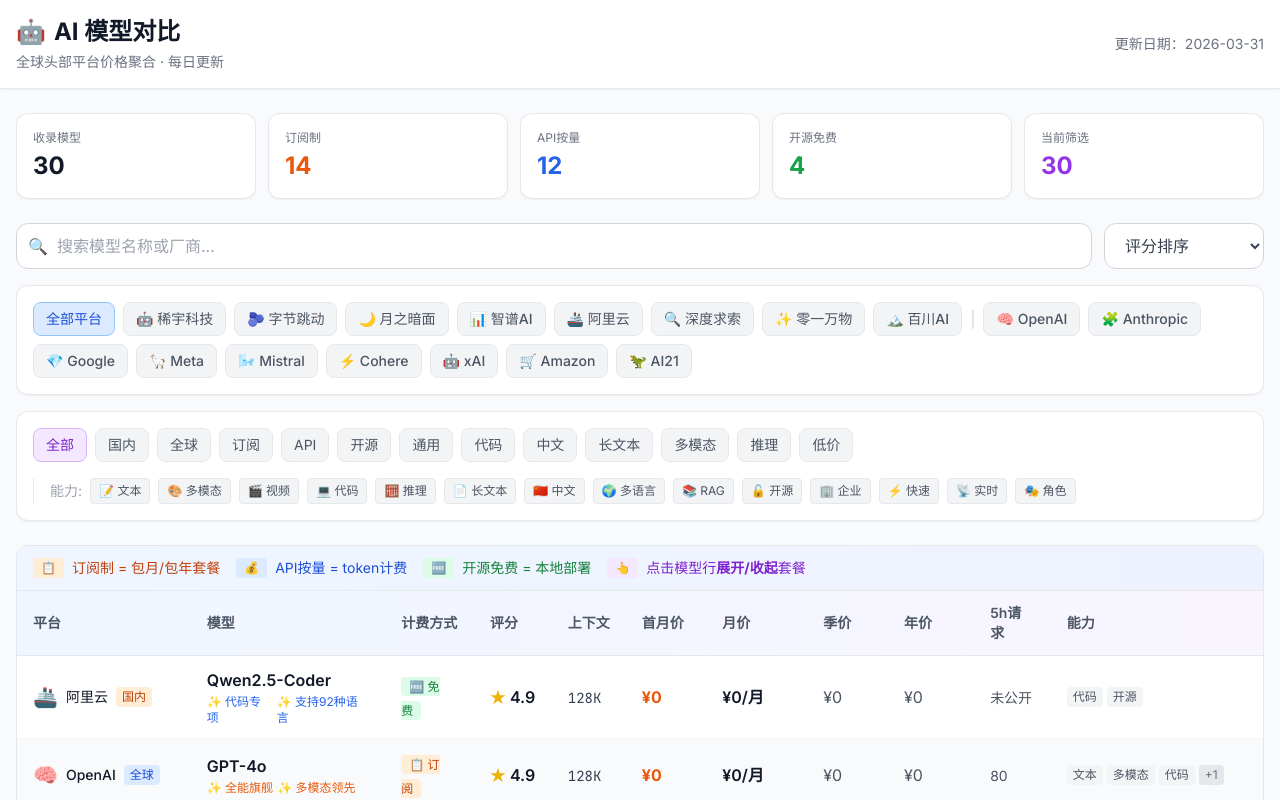
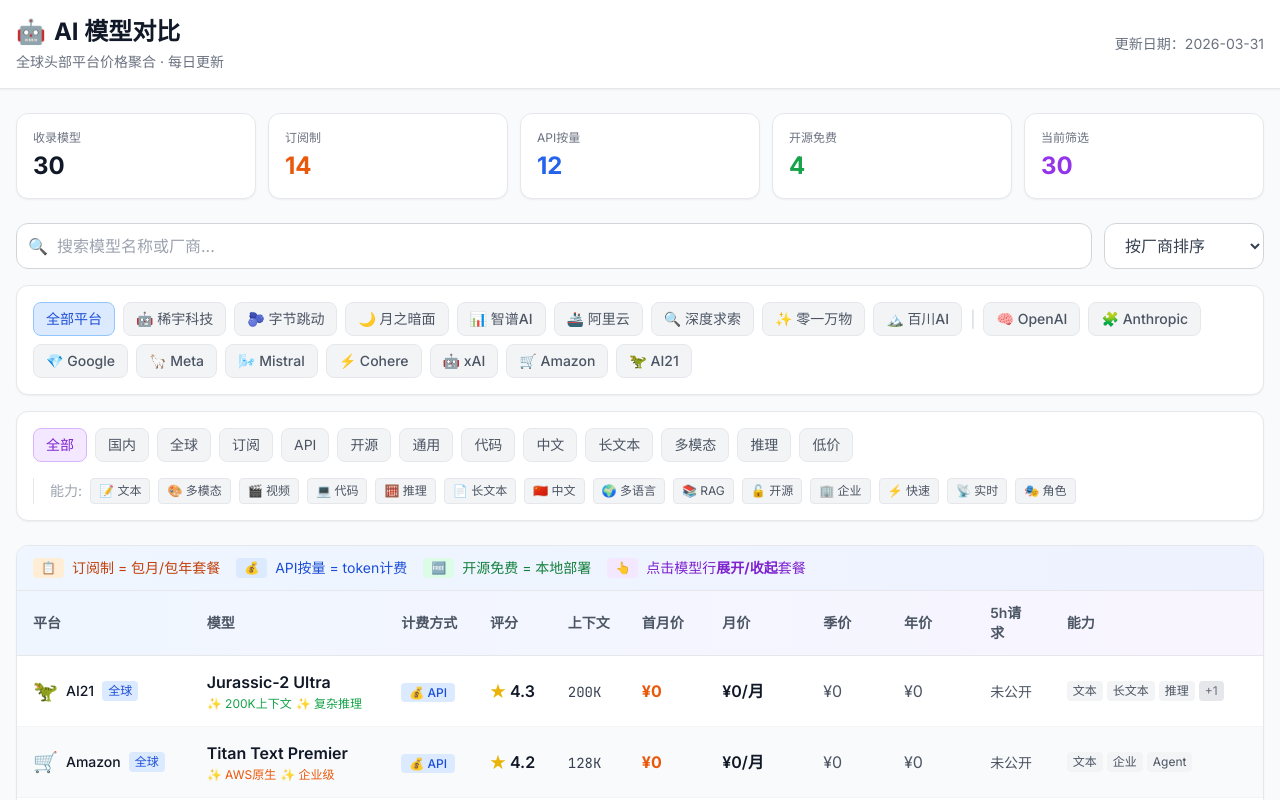
Before and after one commit to Answer-version/ai-model-compare, a React (Vite) app: page / in a window 1280 px wide. Shown: the top 800 px of the page. Built offline with nearby package versions, Linux system fonts and the light colour scheme.

Commit message:
feat: change default sort to provider, add provider sort option

```diff
--- a/src/App.jsx
+++ b/src/App.jsx
@@ -6,7 +6,7 @@
   const [selectedProviders, setSelectedProviders] = useState([])
   const [selectedScenarios, setSelectedScenarios] = useState(['all'])
   const [selectedCapabilities, setSelectedCapabilities] = useState([])
-  const [sortBy, setSortBy] = useState('rating')
+  const [sortBy, setSortBy] = useState('provider')
 
   const toggleProvider = (key) => {
     setSelectedProviders(prev =>
@@ -92,6 +92,7 @@
 
   const sortedModels = useMemo(() => {
     return [...filteredModels].sort((a, b) => {
+      if (sortBy === 'provider') return a.provider.localeCompare(b.provider)
       if (sortBy === 'rating') return b.rating - a.rating
       if (sortBy === 'inputPrice') return a.inputPrice - b.inputPrice
       if (sortBy === 'monthlyPrice') {
@@ -199,6 +200,7 @@
             onChange={(e) => setSortBy(e.target.value)}
             className="bg-white border border-gray-300 rounded-xl px-4 py-2.5 text-gray-700 focus:outline-none focus:border-blue-500 focus:ring-2 focus:ring-blue-100"
           >
+            <option value="provider">按厂商排序</option>
             <option value="rating">评分排序</option>
             <option value="inputPrice">API输入价排序</option>
             <option value="monthlyPrice">月价排序</option>
```
